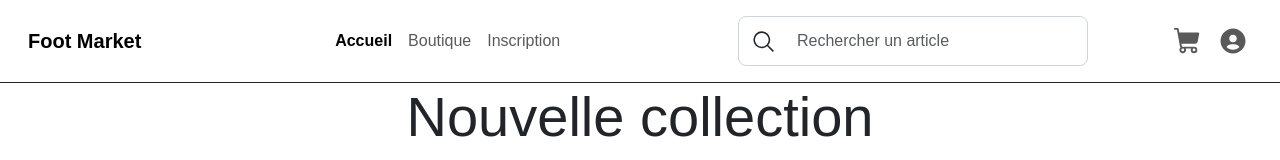
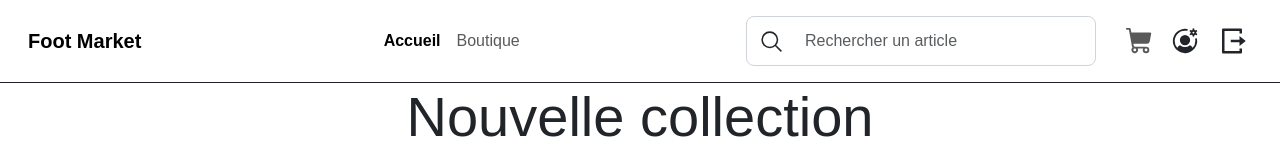
Before and after one commit to mohamed-amine-namasse/ecom-grp4, a React (Create React App) app: page / in a window 1280 px wide. Shown: the top 160 px of the page. Built offline with nearby package versions, Linux system fonts and the light colour scheme.

Commit message:
navbar nikel avec logout et settings

```diff
--- a/src/components/NavScrollExample/index.jsx
+++ b/src/components/NavScrollExample/index.jsx
@@ -9,6 +9,8 @@ import { PiShoppingCartFill } from "react-icons/pi";
 import { BiSolidUserCircle } from "react-icons/bi";
 import { NavLink } from "react-router";
 import { IoSearchOutline } from "react-icons/io5";
+import { PiUserCircleGearFill } from "react-icons/pi";
+import { RiLogoutBoxRLine } from "react-icons/ri";
 import Modal from "react-bootstrap/Modal";
 import ListGroup from "react-bootstrap/ListGroup";
 import Spinner from "react-bootstrap/Spinner";
@@ -111,35 +113,60 @@ function NavScrollExample() {
   const [showSearchModal, setShowSearchModal] = useState(false);
   const inputRef = useRef(null);
 
+  // ÉTATS D'AUTHENTIFICATION SIMULÉE
+  const [isLoggedIn, setIsLoggedIn] = useState(true); // Mis à 'true' par défaut pour tester les 3 boutons
+
+  // Fonction pour simuler la déconnexion
+  const handleLogout = () => {
+    setIsLoggedIn(false);
+    console.log("Déconnexion simulée.");
+  };
+
+  // Fonction pour simuler la navigation (Connexion ou Profil)
+  const handleLoginOrProfileNavigation = () => {
+    if (isLoggedIn) {
+      console.log("Naviguer vers la page de Profil.");
+    } else {
+      console.log("Naviguer vers la page de Connexion. (Simuler connexion)");
+      // Optionnel: Simuler la connexion après un clic si l'utilisateur est déconnecté
+      // setIsLoggedIn(true);
+    }
+  };
+
+  // Fonction pour simuler la navigation vers le panier
+  const handleCartNavigation = () => {
+    console.log("Naviguer vers la page du Panier.");
+    // Dans une vraie app, vous utiliseriez 'navigate("/cart")'
+  };
+
+  // HOOKS : useCart non disponible, on simule le compte
+  const { getCartCount } = useCart(); // Récupération de la fonction de comptage
+
   // ÉTATS POUR L'AUTOCOMPLÉTION
   const [searchTerm, setSearchTerm] = useState("");
   const [suggestions, setSuggestions] = useState([]);
   const [loading, setLoading] = useState(false);
-  const [error, setError] = useState(null); // Utilisé uniquement pour les erreurs d'API/réseau
-  // État pour s'assurer que l'utilisateur a initié une recherche valide (>= 2 chars) et que l'appel a été fait.
+  const [error, setError] = useState(null);
   const [searchAttempted, setSearchAttempted] = useState(false);
-  const { getCartCount } = useCart(); // Récupération de la fonction de comptage
+
   // Fonction pour appeler l'API (débounced)
   const handleFetchSuggestions = useCallback(async (query) => {
-    // N'appelle l'API que si le terme de recherche a au moins 2 caractères
     if (query.length < 2) {
       setSuggestions([]);
       setError(null);
-      setSearchAttempted(false); // Réinitialiser si le terme est trop court
+      setSearchAttempted(false);
       return;
     }
 
     setLoading(true);
     setError(null);
-    setSearchAttempted(true); // Marquer qu'une recherche a été tentée
+    setSearchAttempted(true);
 
     try {
       const fetchedSuggestions = await fetchWooCommerceProducts(query);
       setSuggestions(fetchedSuggestions);
-      // Important : Si l'API est réussie, même avec un tableau vide, l'erreur est null.
       setError(null);
     } catch (e) {
-      // Afficher l'erreur d'API/réseau dans l'interface utilisateur
       setError(
         e.message || "Une erreur inconnue s'est produite lors de la recherche."
       );
@@ -147,14 +174,12 @@ function NavScrollExample() {
       console.error("Erreur gérée lors de la recherche:", e);
     }
 
-    setLoading(false); // S'assurer que le loading est désactivé APRÈS la fin de l'appel
+    setLoading(false);
   }, []);
 
-  // Logique de Debounce: déclenche la recherche seulement après 500ms d'inactivité
+  // Logique de Debounce
   useEffect(() => {
-    // Annuler la recherche si l'utilisateur efface le terme
     if (searchTerm.length < 2) {
-      // Important: Nettoyer les anciens résultats et erreurs
       setSuggestions([]);
       setError(null);
       setLoading(false);
@@ -166,7 +191,6 @@ function NavScrollExample() {
       handleFetchSuggestions(searchTerm);
     }, 500);
 
-    // Nettoyage: annule l'appel précédent si l'utilisateur continue de taper
     return () => clearTimeout(timeoutId);
   }, [searchTerm, handleFetchSuggestions]);
 
@@ -178,29 +202,25 @@ function NavScrollExample() {
   // Gestionnaire de clic sur une suggestion (simule la navigation)
   const handleSuggestionClick = (link) => {
     console.log("Naviguer vers:", link);
-    // Dans une vraie app, vous utiliseriez 'navigate(link)' de react-router-dom
-
     setSearchTerm("");
     setSuggestions([]);
-    setShowSearchModal(false); // Ferme la modale mobile
+    setShowSearchModal(false);
   };
 
   const handleSearchClick = (e) => {
-    // Si mobile (< 992px), ouvre la modale
     if (window.innerWidth < 992) {
       setShowSearchModal(true);
     } else {
-      // Sur desktop, focus l'input
       inputRef.current?.focus();
     }
   };
 
   const handleModalClose = () => {
     setShowSearchModal(false);
-    setSearchTerm(""); // Réinitialise la recherche en fermant
+    setSearchTerm("");
     setSuggestions([]);
     setError(null);
-    setLoading(false); // S'assurer que tout est bien réinitialisé
+    setLoading(false);
     setSearchAttempted(false);
   };
 
@@ -208,8 +228,6 @@ function NavScrollExample() {
   // --- RENDU DES SUGGESTIONS (LOGIQUE CENTRALISÉE) ---
   // ----------------------------------------------------------------------
 
-  // Nouvelle variable pour déterminer s'il faut afficher le conteneur de suggestions.
-  // Afficher si : Terme >= 2 ET (Chargement en cours, ou Erreur, ou Tentative faite ET non-loading).
   const shouldShowSuggestionsContainer =
     searchTerm.length >= 2 && (loading || error || searchAttempted);
 
@@ -234,14 +252,12 @@ function NavScrollExample() {
         </ListGroup.Item>
       );
     } else if (!loading && !error && suggestions.length === 0) {
-      // CAS CRITIQUE : ZÉRO RÉSULTAT trouvé APRÈS UNE RECHERCHE TERMINÉE (non-loading, non-error)
       content = (
         <ListGroup.Item className="text-muted text-center">
           Aucun produit trouvé pour "{searchTerm}".
         </ListGroup.Item>
       );
     } else {
-      // Affichage des résultats
       content = suggestions.map((product) => (
         <ListGroup.Item
           key={product.id}
@@ -253,12 +269,8 @@ function NavScrollExample() {
       ));
     }
 
-    // Le style de ListGroup diffère légèrement (pas de 'mt-3' sur desktop par exemple)
     const listGroupClass = isMobile ? "mt-3" : "";
 
-    // Si nous sommes dans l'état "suggestions.length === 0", on retourne le ListGroup avec le message.
-    // Sinon, si suggestions.length > 0, on retourne le ListGroup avec les résultats.
-    // Le composant ListGroup doit toujours être retourné si shouldShowSuggestionsContainer est true.
     return <ListGroup className={listGroupClass}>{content}</ListGroup>;
   };
 
@@ -284,15 +296,17 @@ function NavScrollExample() {
               <Nav.Link as={NavLink} to="/shop">
                 Boutique
               </Nav.Link>
-              <Nav.Link as={NavLink} to="/register">
-                Inscription
-              </Nav.Link>
+              {/* CONDITIONNEL : AFFICHER INSCRIPTION SEULEMENT SI NON CONNECTÉ */}
+              {!isLoggedIn && (
+                <Nav.Link as={NavLink} to="/register">
+                  Inscription
+                </Nav.Link>
+              )}
             </Nav>
           </Navbar.Collapse>
           {/* groupe de recherche */}
-          <div className="search-container">
+          <div className="search-container" style={{ position: "relative" }}>
             {" "}
-            {/* J'ai supprimé 'me-0 ms-auto' ici, car votre CSS desktop gère l'espacement */}
             <Form className="d-flex search-group align-items-center ">
               <Button
                 variant="outline-dark"
@@ -300,6 +314,7 @@ function NavScrollExample() {
                 aria-label="Recherche"
                 onClick={handleSearchClick}
               >
+                {/* Icône de recherche corrigée */}
                 <IoSearchOutline size={25} />
               </Button>
               <Form.Control
@@ -308,37 +323,96 @@ function NavScrollExample() {
                 type="search"
                 placeholder="Rechercher un article"
                 aria-label="Search"
-                value={searchTerm} // Liaison de la valeur
-                onChange={handleSearchTermChange} // Gestionnaire de changement
+                value={searchTerm}
+                onChange={handleSearchTermChange}
               />
             </Form>
             {/* SUGGESTIONS DESKTOP */}
             {window.innerWidth >= 992 && shouldShowSuggestionsContainer && (
-              <div className="suggestions-list">
+              <div
+                className="suggestions-list"
+                // Styles ajoutés pour simuler le CSS du fichier externe et positionner la liste
+                style={{
+                  position: "absolute",
+                  top: "100%",
+                  left: 0,
+                  zIndex: 10,
+                  width: "100%",
+                  minWidth: "250px",
+                  boxShadow: "0 4px 6px rgba(0,0,0,0.1)",
+                  marginTop: "0.25rem",
+                }}
+              >
                 {renderSuggestionsContent(false)}
               </div>
             )}
           </div>
           {/* icons restent visibles en mobile */}
-          <Nav className="nav-icons">
-            {/*  conteneur pour positionner le badge */}
-
-            <Nav.Link as={NavLink} to="/cart" className="p-1">
+          <Nav className="nav-icons ms-4 d-flex align-items-center">
+            {/* 1. PANIER (toujours visible) */}
+            <Nav.Link
+              as={NavLink}
+              to="/cart"
+              className="p-1"
+              style={{ position: "relative" }}
+              onClick={handleCartNavigation}
+            >
+              {/* Icône de panier corrigée */}
               <PiShoppingCartFill size={30} />
               {/* Badge de notification */}
               {getCartCount > 0 && (
                 <Badge
                   bg="danger"
-                  pill // Style rond // Positionnement absolu : petite taille, haut/droite
-                  className="position-absolute top-90 start-70 translate-middle"
+                  pill
+                  className="position-absolute top-0 start-100 translate-middle"
                 >
                   {getCartCount}
                 </Badge>
               )}
             </Nav.Link>
-            <Nav.Link as={NavLink} to="/login" className="p-1">
-              <BiSolidUserCircle size={30} />
-            </Nav.Link>
+
+            {isLoggedIn ? (
+              // --- Utilisateur CONNECTÉ : PROFIL + DÉCONNEXION ---
+              <>
+                {/* 2. PROFIL (Lien vers /profile) */}
+                <Nav.Link
+                  as={NavLink}
+                  to="/profile"
+                  className="p-1 text-dark"
+                  aria-label="Profil utilisateur"
+                  title="Profil"
+                  onClick={handleLoginOrProfileNavigation}
+                >
+                  {/* Icône de profil corrigée */}
+                  <PiUserCircleGearFill size={30} />
+                </Nav.Link>
+                {/* 3. DÉCONNEXION (Action) */}
+                <Button
+                  variant="link"
+                  onClick={handleLogout}
+                  className="p-1 text-dark"
+                  aria-label="Déconnexion"
+                  title="Déconnexion"
+                >
+                  {/* Icône de déconnexion corrigée, stylisée en rouge */}
+                  <RiLogoutBoxRLine size={30} />
+                </Button>
+              </>
+            ) : (
+              // --- Utilisateur DÉCONNECTÉ : CONNEXION ---
+              // 2. CONNEXION (Lien vers /login)
+              <Nav.Link
+                as={NavLink}
+                to="/login"
+                className="p-1 text-dark"
+                aria-label="Connexion ou inscription"
+                title="Connexion"
+                onClick={handleLoginOrProfileNavigation}
+              >
+                {/* Icône de connexion corrigée */}
+                <BiSolidUserCircle size={30} />
+              </Nav.Link>
+            )}
           </Nav>
         </Container>
 
@@ -366,8 +440,8 @@ function NavScrollExample() {
                 type="search"
                 placeholder="Rechercher un article"
                 aria-label="Search"
-                value={searchTerm} // Liaison de la valeur
-                onChange={handleSearchTermChange} // Gestionnaire de changement
+                value={searchTerm}
+                onChange={handleSearchTermChange}
               />
             </Form>
 
```
Also changed, not shown: src/pages/Checkout/index.jsx (added).
